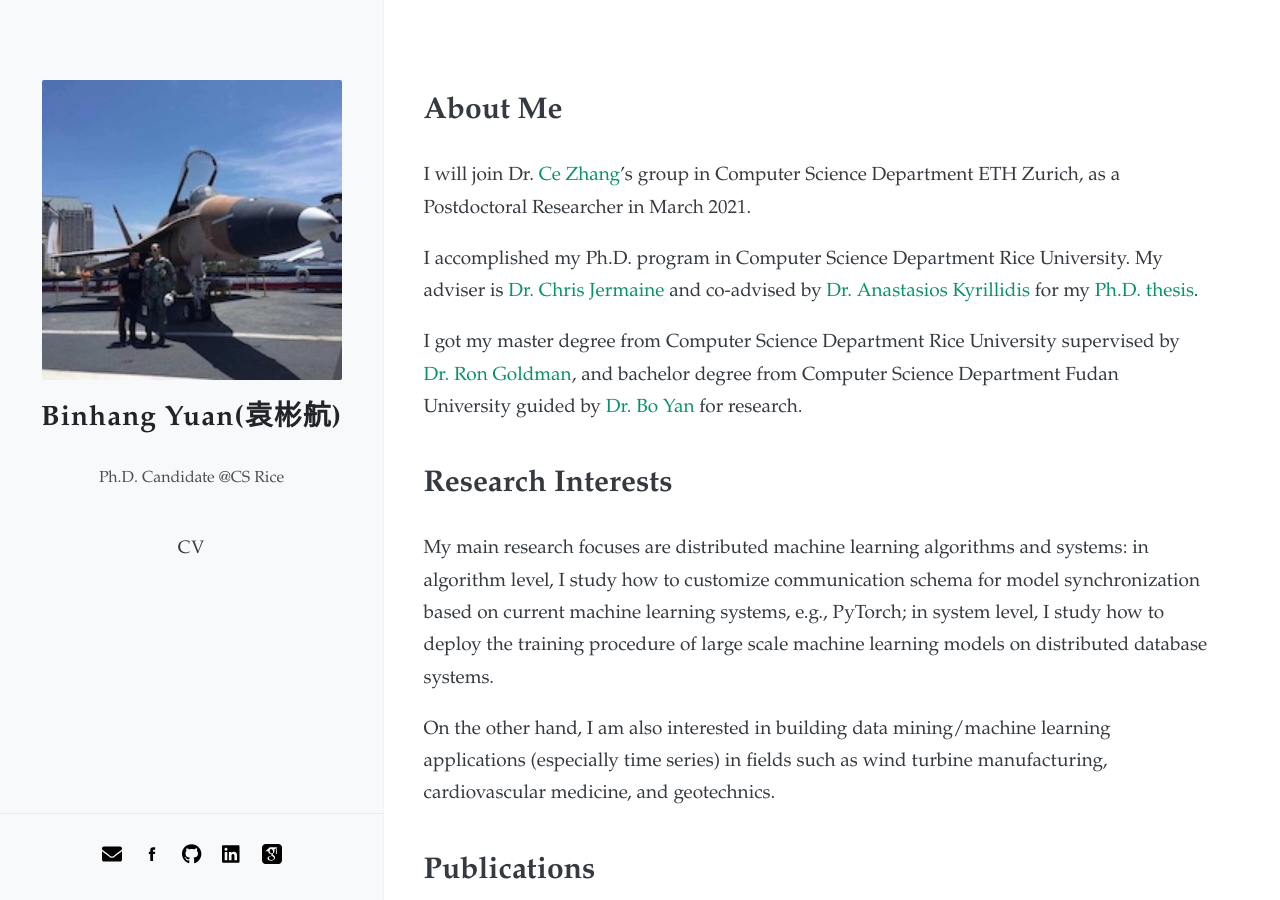
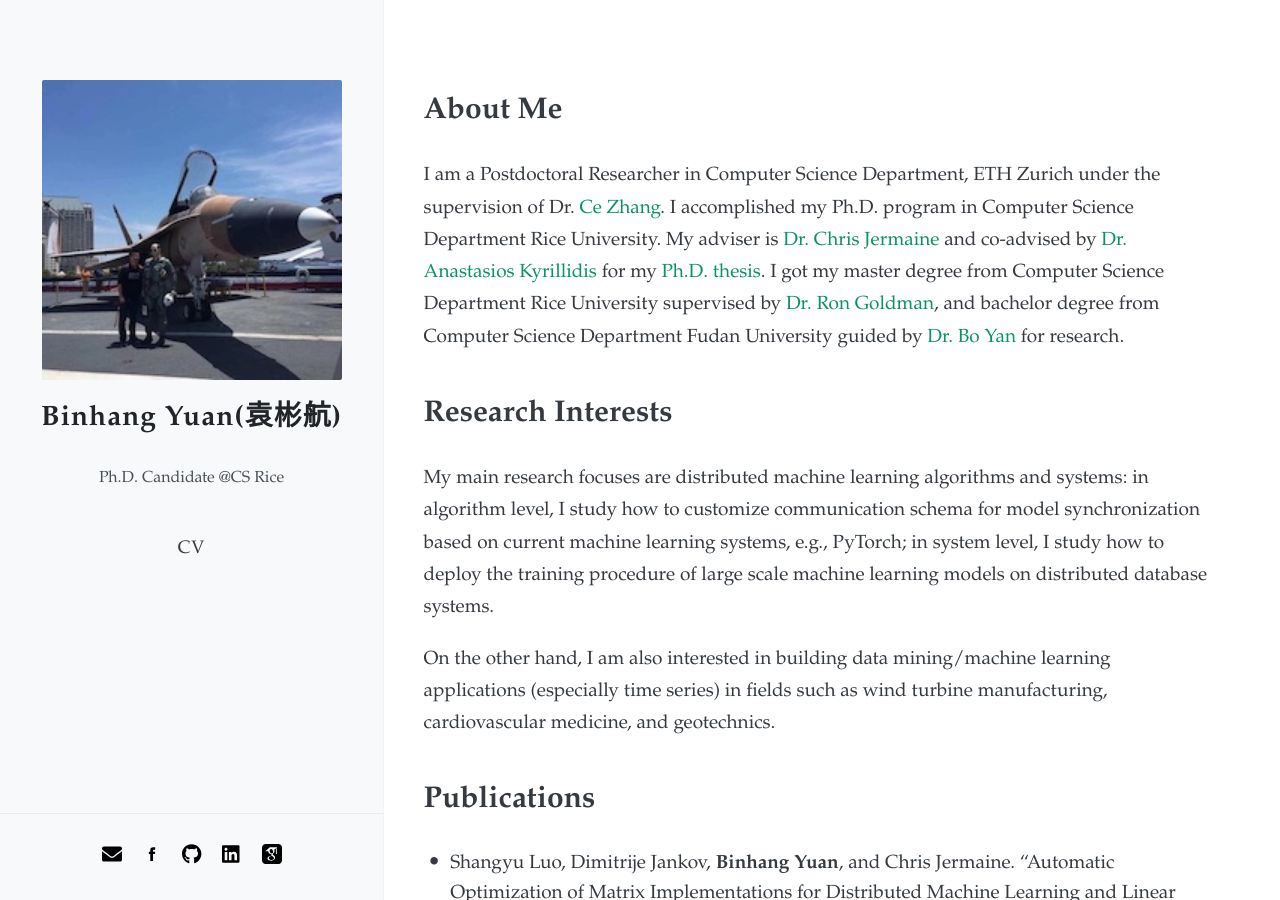
Before and after one commit to BinhangYuan/site, a Jekyll site: the page built from index.md, in a window 1280 px wide and 900 px high. Built offline with Jekyll 4.4.1, drawn with Linux system fonts in a browser that asks for light colours; nearby versions of some CDN libraries.

Commit message:
Update index.md

```diff
--- a/index.md
+++ b/index.md
@@ -6,11 +6,8 @@ layout: default
 
 # About Me
 
-I will join Dr. [Ce Zhang](https://ds3lab.inf.ethz.ch/members/ce-zhang.html)'s group in Computer Science Department ETH Zurich, as a Postdoctoral Researcher in March 2021.
-
-I accomplished my Ph.D. program in Computer Science Department Rice University. My adviser is [Dr. Chris Jermaine](https://www.cs.rice.edu/~cmj4/) and co-advised by [Dr. Anastasios Kyrillidis](https://akyrillidis.github.io/) for my [Ph.D. thesis](publications/Thesis.pdf).
-
-I got my master degree from Computer Science Department Rice University supervised by [Dr. Ron Goldman](https://www.cs.rice.edu/~rng/), and bachelor degree from Computer Science Department Fudan University guided by  [Dr. Bo Yan](http://homepage.fudan.edu.cn/boyan/in-english/) for research.
+I am a Postdoctoral Researcher in Computer Science Department, ETH Zurich under the supervision of Dr. [Ce Zhang](https://ds3lab.inf.ethz.ch/members/ce-zhang.html).
+I accomplished my Ph.D. program in Computer Science Department Rice University. My adviser is [Dr. Chris Jermaine](https://www.cs.rice.edu/~cmj4/) and co-advised by [Dr. Anastasios Kyrillidis](https://akyrillidis.github.io/) for my [Ph.D. thesis](publications/Thesis.pdf). I got my master degree from Computer Science Department Rice University supervised by [Dr. Ron Goldman](https://www.cs.rice.edu/~rng/), and bachelor degree from Computer Science Department Fudan University guided by  [Dr. Bo Yan](http://homepage.fudan.edu.cn/boyan/in-english/) for research.
 
 
 # Research Interests
```
